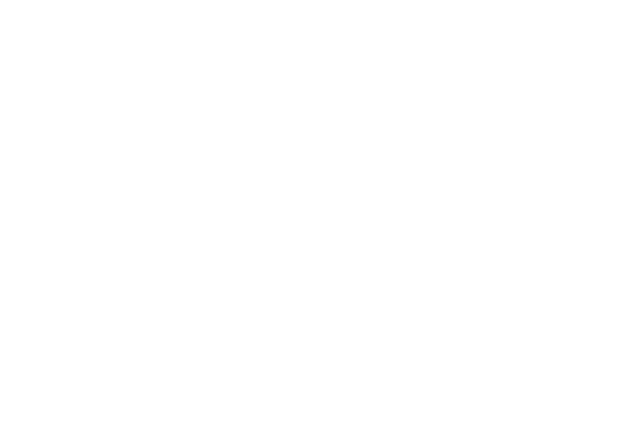
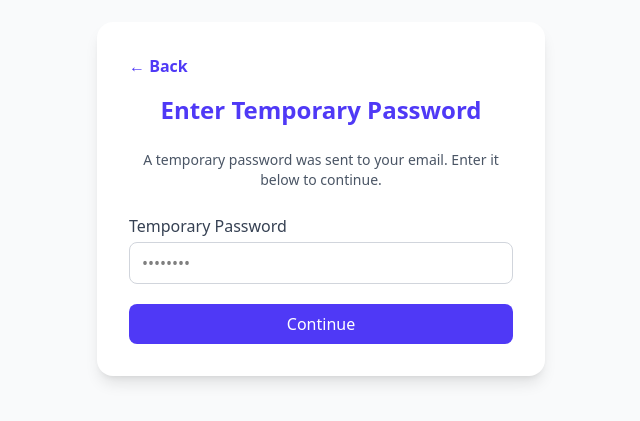
Before and after one commit to Edodian/System-Evidencie-Odbornej-Praxe, a Vue app in the folder Frontend/: page /enter-temp-password in a window 1280 px wide. Before the commit this address had no page. Shown: the part 201-622 px from the top of the page, without its empty margins (319-959 px from the left). Built offline with nearby package versions, Linux system fonts and the light colour scheme; the HTML template or start-up script is replaced by a standard one.

Commit message:
feature: Add temporary password & password creation flow for student registration

```diff
--- a/Frontend/src/router/index.js
+++ b/Frontend/src/router/index.js
@@ -18,6 +18,9 @@
   { path: '/internship/add', name: 'AddInternship', component: () => import('@/views/AddInternship.vue')},
   { path: '/forgot-password', name: 'ForgotPassword', component: () => import('@/views/ForgotPassword.vue')},
   { path: '/change-password', name: 'ChangePassword', component: () => import('@/views/ChangePassword.vue')},
+  { path: '/enter-temp-password', name: 'EnterTempPassword', component: () => import('@/views/EnterTempPassword.vue') },
+  { path: '/create-new-password', name: 'CreatePassword', component: () => import('@/views/CreateNewPassword.vue') },
+
 
   // === Dashboards (private routes) ===
   {
--- /dev/null
+++ b/Frontend/src/views/CreateNewPassword.vue
@@ -0,0 +1,95 @@
+<template>
+  <div class="min-h-screen flex items-center justify-center bg-gray-50 px-4">
+    <div class="w-full max-w-md bg-white rounded-2xl shadow-lg p-8 relative">
+
+      <!-- Back -->
+     <button
+    @click="goBack"
+    class="inline-flex items-center text-indigo-600 hover:text-indigo-800 font-semibold"
+  >
+    ← Back
+  </button>
+
+      <h1 class="text-2xl font-bold text-center text-indigo-600 mb-6">
+        Create New Password
+      </h1>
+
+      <form @submit.prevent="createNewPassword" class="space-y-5">
+        <div>
+          <label class="block text-gray-700 mb-1">New Password</label>
+          <input
+            v-model="newPwd"
+            type="password"
+            placeholder="••••••••"
+            class="w-full border border-gray-300 rounded-lg px-3 py-2 focus:ring-indigo-500 focus:border-indigo-500"
+            required
+          />
+        </div>
+
+        <div>
+          <label class="block text-gray-700 mb-1">Repeat Password</label>
+          <input
+            v-model="repeatPwd"
+            type="password"
+            placeholder="••••••••"
+            class="w-full border border-gray-300 rounded-lg px-3 py-2 focus:ring-indigo-500 focus:border-indigo-500"
+            required
+          />
+        </div>
+
+        <button
+          type="submit"
+          class="w-full bg-indigo-600 text-white font-medium py-2 rounded-lg hover:bg-indigo-700 transition"
+        >
+          Save Password
+        </button>
+      </form>
+
+      <p v-if="error" class="text-red-600 text-center mt-4">{{ error }}</p>
+    </div>
+  </div>
+</template>
+
+<script setup>
+import { ref } from 'vue'
+import { useRouter } from 'vue-router'
+import axios from '../api.js'
+
+const router = useRouter()
+const newPwd = ref('')
+const repeatPwd = ref('')
+const error = ref('')
+
+const goBack = () => router.back()
+
+const createNewPassword = async () => {
+  if (newPwd.value !== repeatPwd.value) {
+    error.value = "Passwords do not match"
+    return
+  }
+
+  if (newPwd.value.length < 6) {
+    error.value = "Password must be at least 6 characters"
+    return
+  }
+
+  try {
+    // 🟡 пока нет бекенда — мок
+    router.push('/login')
+
+    // 🔵 потом:
+    /*
+    const res = await axios.post('/auth/set-password', {
+      password: newPwd.value
+    })
+    if (res.status === 200) {
+      router.push('/login')
+    }
+    */
+  } catch (e) {
+    error.value = "Failed to set password"
+  }
+}
+</script>
+
+<style scoped></style>
--- /dev/null
+++ b/Frontend/src/views/EnterTempPassword.vue
@@ -0,0 +1,88 @@
+<template>
+  <div class="min-h-screen flex items-center justify-center bg-gray-50 px-4">
+    <div class="w-full max-w-md bg-white rounded-2xl shadow-lg p-8 relative">
+
+      <!-- Back -->
+      <div class="mb-4">
+  <button
+    @click="goBack"
+    class="inline-flex items-center text-indigo-600 hover:text-indigo-800 font-semibold"
+  >
+    ← Back
+  </button>
+</div>
+
+
+      <h1 class="text-2xl font-bold text-center text-indigo-600 mb-6">
+        Enter Temporary Password
+      </h1>
+
+      <p class="text-center text-gray-600 mb-6 text-sm">
+        A temporary password was sent to your email.
+        Enter it below to continue.
+      </p>
+
+      <!-- Form -->
+      <form @submit.prevent="submitTempPassword" class="space-y-5">
+        <div>
+          <label class="block text-gray-700 mb-1">Temporary Password</label>
+          <input
+            v-model="tempPassword"
+            type="password"
+            placeholder="••••••••"
+            class="w-full border border-gray-300 rounded-lg px-3 py-2 focus:ring-indigo-500 focus:border-indigo-500"
+            required
+          />
+        </div>
+
+        <button
+          type="submit"
+          class="w-full bg-indigo-600 text-white font-medium py-2 rounded-lg hover:bg-indigo-700 transition"
+        >
+          Continue
+        </button>
+      </form>
+
+      <p v-if="error" class="text-red-600 text-center mt-4">{{ error }}</p>
+    </div>
+  </div>
+</template>
+
+<script setup>
+import { ref } from 'vue'
+import { useRouter } from 'vue-router'
+import axios from '../api.js'
+
+const router = useRouter()
+const tempPassword = ref('')
+const error = ref('')
+
+const goBack = () => router.push('/register/student')
+
+const submitTempPassword = async () => {
+  try {
+    // 🟡 пока без бекенда — просто мок
+    if (tempPassword.value.length < 4) {
+      error.value = "Invalid temporary password"
+      return
+    }
+
+    // При успехе:
+    router.push('/create-new-password')
+
+    // 🔵 когда появится бек:
+    /*
+    const res = await axios.post('/auth/check-temp-password', {
+      tempPassword: tempPassword.value
+    })
+    if (res.status === 200) {
+      router.push('/create-password')
+    }
+    */
+  } catch (e) {
+    error.value = "Wrong temporary password"
+  }
+}
+</script>
+
+<style scoped></style>
--- a/Frontend/src/views/RegisterStudent.vue
+++ b/Frontend/src/views/RegisterStudent.vue
@@ -126,7 +126,7 @@
 const router = useRouter()
 
 const goBack = () => {
-  router.back()
+  router.push('/enter-temp-password')
 }
 
 const form = ref({
@@ -169,7 +169,7 @@
 
       // Перенаправление на логин через 3 сек
       setTimeout(() => {
-        router.push('/login')
+        router.push('/enter-temp-password')
       }, 3000)
     }
   } catch (e) {
```
